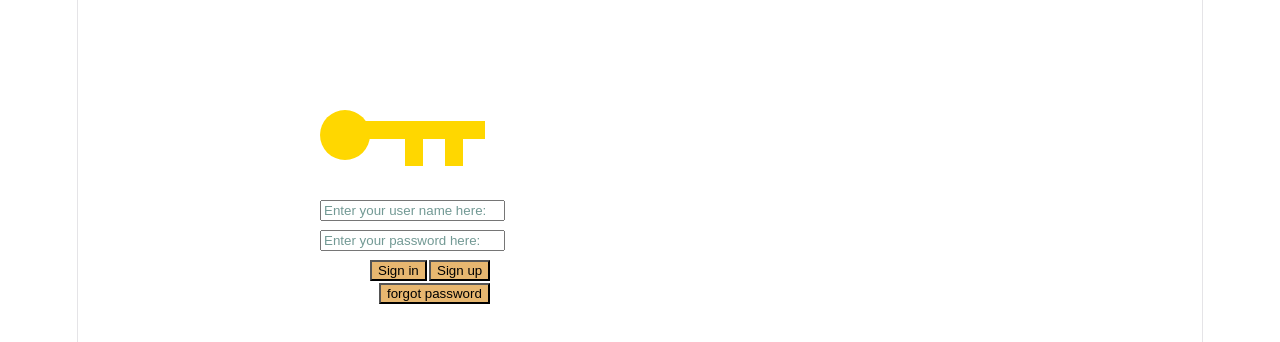
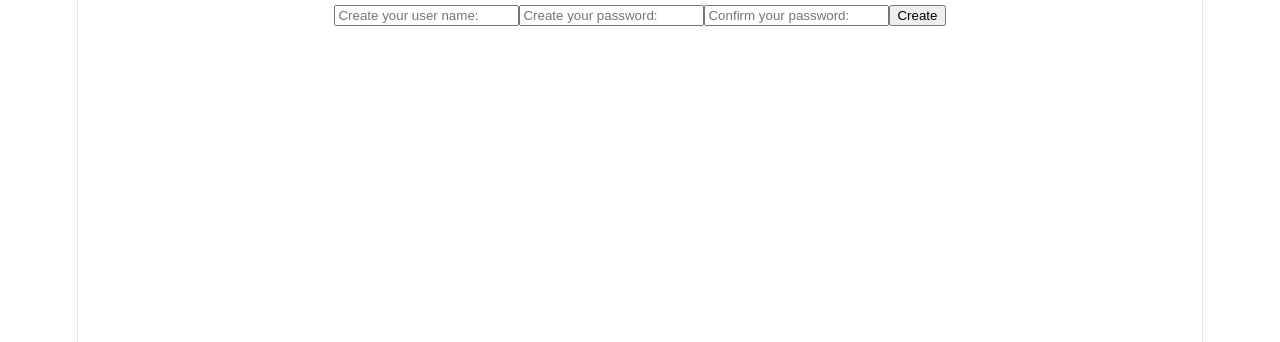
Before and after one commit to datpro1234567/PROJECT-EA, a React app in the folder FRONTEND/: page / in a window 1280 px wide. Both pictures are taken after a click on the button "Sign up". Shown: the top 342 px of the page. Built offline with nearby package versions, Linux system fonts and the light colour scheme; the HTML template or start-up script is replaced by a standard one.

Commit message:
v1.3 content: build mode that allow to change page when click button signIn, signUp, changePassword. Rename forgot password to change password

```diff
--- a/FRONTEND/src/App.css
+++ b/FRONTEND/src/App.css
@@ -38,11 +38,11 @@
   background-color: rgb(231, 183, 112);
   color:black;
 }
-#buttonForgotPassword
+#buttonChangePassword
 {
   position: absolute;
   top:283px;
-  left: 379px;
+  left: 370px;
   background-color: rgb(231, 183, 112);
   color:black;
 }
--- a/FRONTEND/src/App.jsx
+++ b/FRONTEND/src/App.jsx
@@ -1,10 +1,11 @@
-import {useState, usestate} from "react"
+import {useState} from "react"
 import "../src/App.css"
 
 export default function App()
 {
+  const[mode,setMode] = useState("signIn")
   const [name, setName] = useState("")
-  const [email,setEmail] = useState("")
+  const [password,setPassword] = useState("")
 
   function handleName(e)
   {
@@ -12,25 +13,61 @@ export default function App()
   }
   function handlePassWord(e)
   {
-    setName(e.target.value)
+    setPassword(e.target.value)
+  }
+  function handleMode(e)
+  {
+    setMode(e.target.value)
   }
 
-  console.log(name, email)
-  return(
+  let content
+
+  switch (mode) {
+    case "signIn":
+      content =
+      <div id="signIn">
         <div>
-      <div id="body">
           <input placeholder="Enter your user name here: " onChange={handleName} id="inputName"></input>
           <input placeholder="Enter your password here: " onChange={handlePassWord} id="inputEmail"></input>
           <button id = "buttonSignIn">Sign in</button>
-        <button id = "buttonSignUp">Sign up</button>
-        <button id = "buttonForgotPassword">forgot password</button>
+          <button value="signUp" id = "buttonSignUp" onClick={handleMode}>Sign up</button>
+          <button value = "changePassword" id = "buttonChangePassword" onClick={handleMode}>change password</button>
         </div>
-
         <div id="keyIcon">
             <div className="shaftKey"></div>
             <div className="headKey"></div>
             <div className="teethKey"></div>
         </div>
       </div>
-  )
+      break;
+
+    case "signUp":
+    content =
+    <div id = "signUp">
+      <input placeholder="Create your user name: "></input>
+      <input placeholder="Create your password: "></input>
+      <input placeholder="Confirm your password: "></input>
+      <button value="signIn" onClick={handleMode}>Create</button>
+    </div>
+      break;
+
+    case "changePassword":
+      content =
+      <div id="changePassword">
+        <input placeholder="Enter your password: "></input>
+        <input placeholder="Create your new password: "></input>
+        <input placeholder="Confirm your new password"></input>
+        <button value = "signIn" onClick={handleMode}>Confirm</button>
+      </div>
+      break;
+
+    default:
+      break;
   }
+
+  console.log(name, password)
+
+  return content
+}
+
+// rename forgot password to change password
```
Lines whose indentation alone changed are shown as unchanged.
